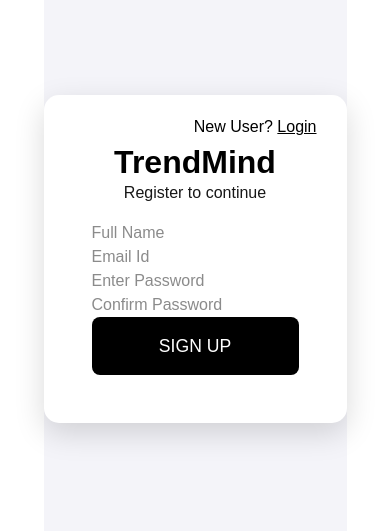
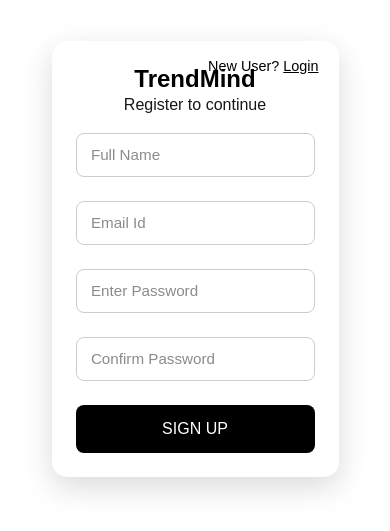
Before and after one commit to Karan28272827/TrendMind, a Next.js app in the folder Frontend/trendannalytica/: page /signup in a window 390 px wide. Shown: the part 163-694 px from the top of the page. Built offline with nearby package versions, Linux system fonts and the light colour scheme; no server answers.

Commit message:
made the signup page reponsive

```diff
--- a/Frontend/trendannalytica/components/forms/SignupForm.css
+++ b/Frontend/trendannalytica/components/forms/SignupForm.css
@@ -3,8 +3,14 @@
     display: flex;
     justify-content: center;
     align-items: center;
-    height: 100vh;
-    background-color: #f4f4f9;
+    height: auto;
+    background-color:transparent;
+
+    width: 90%;            /* takes 90% of screen width */
+    max-width: 500px;      /* but never goes beyond 500px */
+    margin: 0 auto;        /* centers the container */
+    padding: 1rem;         /* adds breathing room on smaller screens */
+    box-sizing: border-box;
 }
 .signup-card {
     position: relative;
@@ -47,3 +53,70 @@
     color: black;  /* Ensure the color is visible */
     text-align: center; /* Optional: Center the text */
 }
+
+.input-group {
+    display: flex;
+    flex-direction: column;
+    gap: 1rem;
+    margin-bottom: 1.5rem;
+    width: 100%;
+  }
+
+  .input-group input {
+    padding: 0.75rem 1rem;
+    border: 1px solid #ccc;
+    border-radius: 8px;
+    font-size: 1rem;
+    transition: border-color 0.3s ease, box-shadow 0.3s ease;
+    width: 100%;
+    box-sizing: border-box;
+  }
+
+  .input-group input:focus {
+    border-color: #4f46e5; /* Nice purple-blue */
+    box-shadow: 0 0 0 3px rgba(79, 70, 229, 0.2); /* subtle glow */
+    outline: none;
+  }
+
+
+  /* 🌐 RESPONSIVE MEDIA QUERIES */
+@media (max-width: 768px) {
+    .signup-card {
+      padding: 2rem;
+      margin: 1rem;
+    }
+
+    .signup-title {
+      font-size: 1.6rem;
+    }
+
+    .logo {
+      font-size: 1.5rem;
+    }
+  }
+
+  @media (max-width: 480px) {
+    .signup-card {
+      padding: 1.5rem;
+    }
+
+    .signup-title {
+      font-size: 1.4rem;
+    }
+
+    .top-right-links {
+      font-size: 0.9rem;
+      top: 15px;
+      right: 20px;
+    }
+
+    .signup-button {
+      font-size: 1rem;
+      padding: 0.75rem;
+    }
+
+    .input-group input {
+      font-size: 0.95rem;
+      padding: 0.6rem 0.9rem;
+    }
+  }
```
